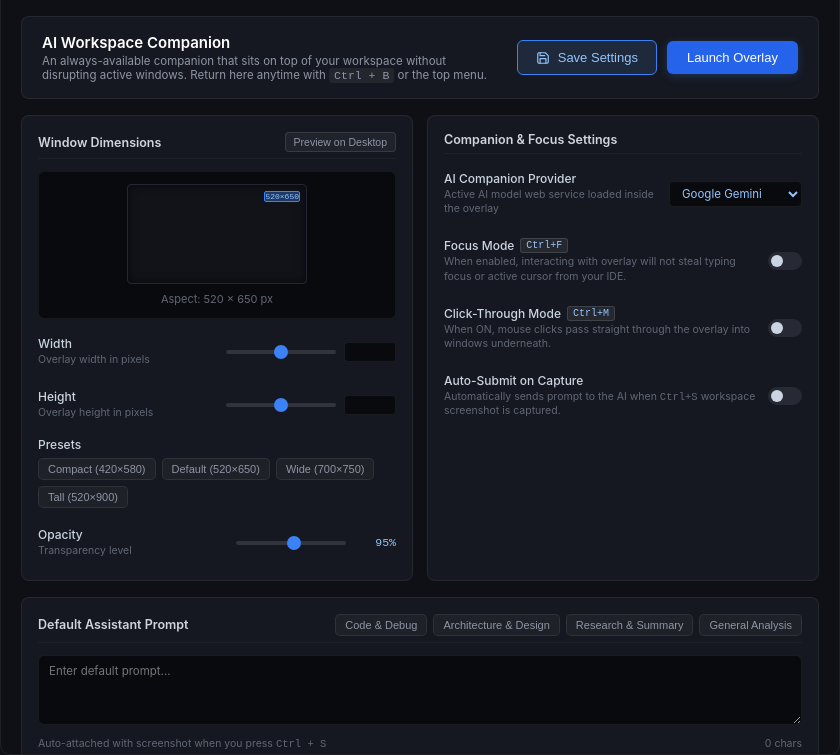
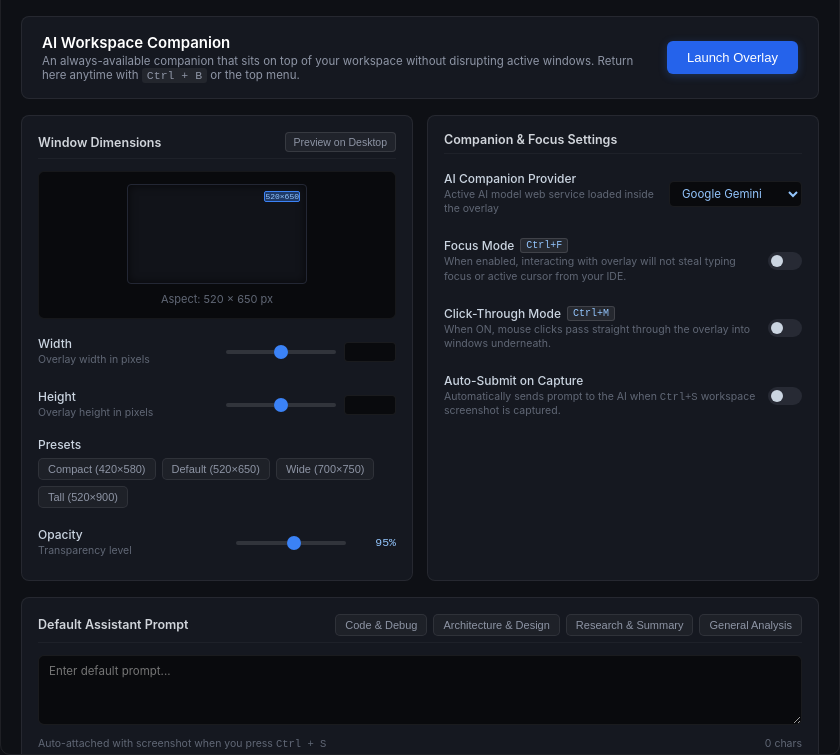
Before and after one commit to byohros6/glance-ai, an Electron app: page src/renderer/dashboard.html in a window 840 px wide. Shown: the part 45-800 px from the top of the page. Drawn offline with Linux system fonts and the light colour scheme; no server answers.

Commit message:
ui: streamline dashboard header and preserve automatic settings persistence

```diff
--- a/src/renderer/dashboard.html
+++ b/src/renderer/dashboard.html
@@ -658,10 +658,6 @@
         <p>An always-available companion that sits on top of your workspace without disrupting active windows. Return here anytime with <kbd style="background:rgba(255,255,255,0.06); padding:1px 5px; border-radius:3px;">Ctrl + B</kbd> or the top menu.</p>
       </div>
       <div class="launch-actions" style="-webkit-app-region: no-drag !important;">
-        <button id="btn-save-settings" class="save-btn" title="Save and persist all settings" style="-webkit-app-region: no-drag !important;">
-          <svg width="14" height="14" viewBox="0 0 24 24" fill="none" stroke="currentColor" stroke-width="2" stroke-linecap="round" stroke-linejoin="round"><path d="M19 21H5a2 2 0 0 1-2-2V5a2 2 0 0 1 2-2h11l5 5v11a2 2 0 0 1-2 2z"></path><polyline points="17 21 17 13 7 13 7 21"></polyline><polyline points="7 3 7 8 15 8"></polyline></svg>
-          <span id="btn-save-text">Save Settings</span>
-        </button>
         <button id="btn-launch-gemini" class="launch-btn" style="-webkit-app-region: no-drag !important;">
           <span>Launch Overlay</span>
         </button>
@@ -822,7 +818,7 @@
 
     <div class="footer">
       <span>Glance AI v1.0.0</span>
-      <span id="footer-save-hint">Click "Save Settings" or use shortcuts</span>
+      <span id="footer-save-hint">Settings save automatically</span>
     </div>
   </div>
 
```
